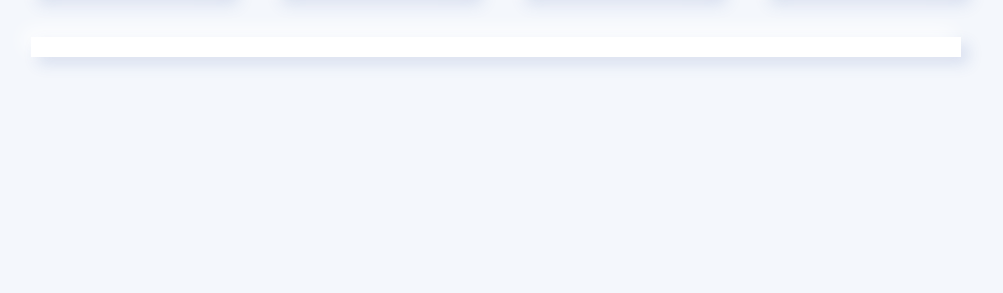
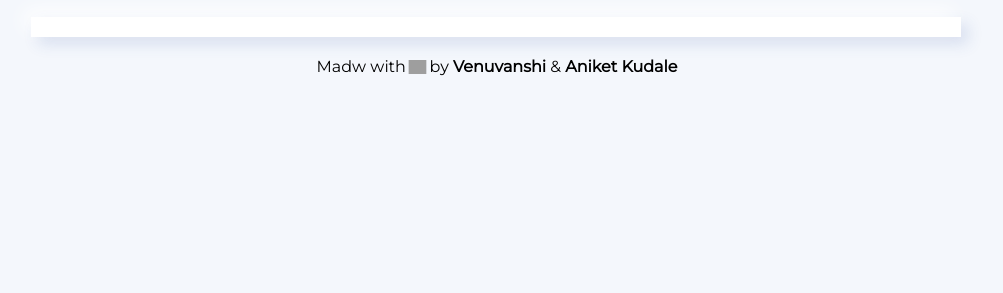
Before and after one commit to aniketkudale/covid-19-dashboard, a plain HTML site: page dist/index.html in a window 1280 px wide. Shown: the part 523-816 px from the top of the page, without its empty margins (143-1146 px from the left). Drawn offline with Linux system fonts and the light colour scheme; no server answers; grey boxes are pictures that could not be loaded.

Commit message:
18032020: Initial check-in COVID-19 Dashboard

```diff
--- a/dist/index.html
+++ b/dist/index.html
@@ -35,6 +35,9 @@
   </div>
   <div class="flags">
   </div>
+  <div class="footer">
+    Madw with <img class="footer-love-icon" src="https://techvenq.com/konflist/img/like.svg" /> by <b>Venuvanshi</b> & <b>Aniket Kudale</b>
+  </div>
 </div>
 <!-- partial -->
   <script  src="./script.js"></script>
--- a/dist/style.css
+++ b/dist/style.css
@@ -88,3 +88,18 @@ body {
 .active {
   box-shadow: 2px 3px 5px 0px black;
 }
+
+.footer {
+  text-align: center;
+  padding-bottom: 20px;
+}
+
+.footer-love-icon {
+  height: 10px;
+  padding-left: 1px;
+  padding-right: 1px;
+  animation: beat .55s infinite alternate;
+}
+@keyframes beat{
+  to { transform: scale(1.4); }
+}
```
